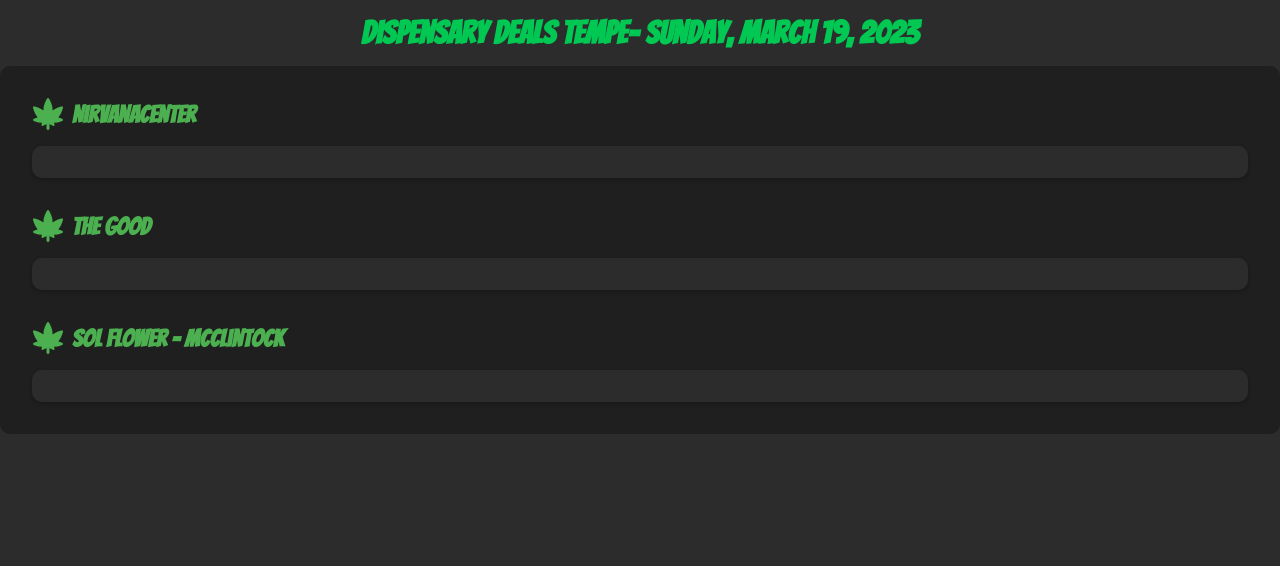
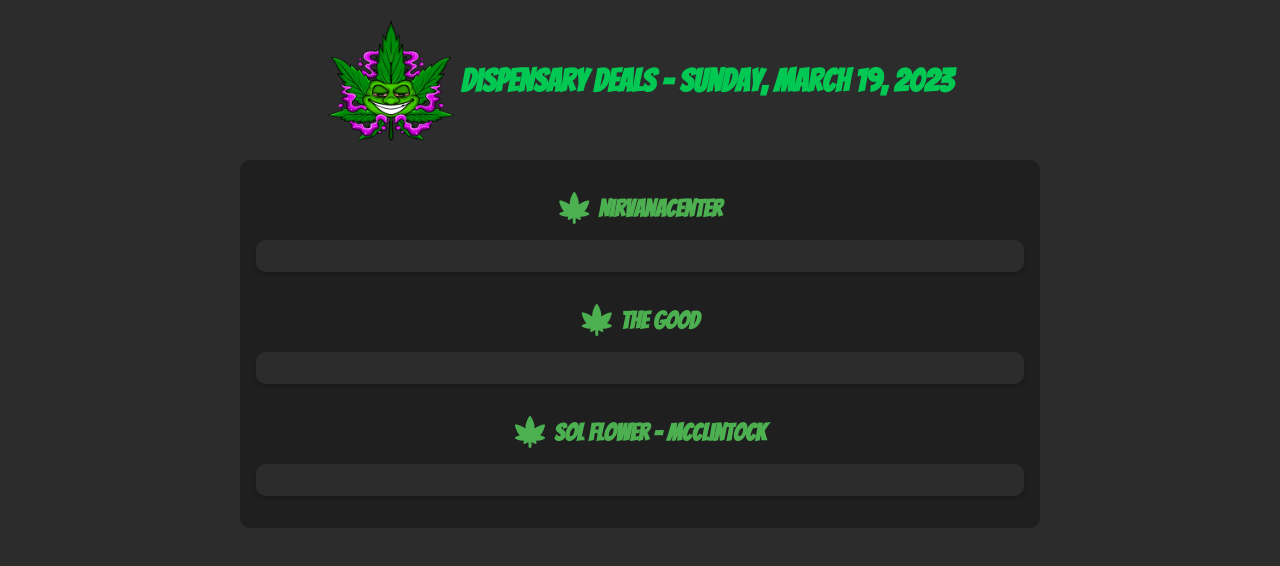
Before and after one commit to benw16/benw16.github.io, a plain HTML site: page index.html in a window 1280 px wide. Drawn offline with Linux system fonts and the light colour scheme; no server answers.

Commit message:
Update style

```diff
--- a/index.html
+++ b/index.html
@@ -7,7 +7,7 @@
     <title>Weed Deals</title>
 </head>
 <body>
-    <h1 class="title">Dispensary Deals Tempe- <span id="current-date"></span></h1>
+    <h1 class="title"><img src="images/title_icon_1.png"/> Dispensary Deals - <span id="current-date"></span></h1>
     <div class="dispensaries">
         <div class="dispensary">
             <h2 class="dispensary-title"><i class="fas fa-cannabis"></i> NirvanaCenter</h2>
--- a/styles.css
+++ b/styles.css
@@ -13,7 +13,13 @@
   color: #fff;
   font-family: 'Montserrat', sans-serif;
 }
+.title img {
+  width: 10%; /* adjust to desired size */
+  height: 10%; /* adjust to desired size */
+  display: inline-block;
+  vertical-align: middle;
 
+}
 .title {
   font-size: 2rem;
   color: #00C853;
@@ -23,17 +29,13 @@
 }
 
 .dispensaries {
-  /*display: grid;
-  grid-template-columns: repeat(auto-fit, minmax(300px, 1fr));
-  grid-gap: 1rem;
-  padding: 1rem;
-  */
   display: flex;
   flex-direction: column;
   background-color: #1f1f1f;
-  padding: 1rem;
+  padding: 1rem 0;
   border-radius: 10px;
-  margin-bottom: 1rem;
+  margin: 1rem auto;
+  max-width: 800px;
 }
 
 .dispensary {
@@ -46,10 +48,10 @@
   display: flex;
   color: #4CAF50;
   align-items: center;
+  justify-content: center;
   font-size: 1.5rem;
   margin-bottom: 1rem;
   font-family: 'Bangers', cursive;
-
 }
 
 .dispensary-title i {
@@ -69,6 +71,7 @@
   padding: 1rem;
   border-radius: 10px;
   box-shadow: 0px 2px 4px rgba(0, 0, 0, 0.2);
+  text-align: center;
 }
 
 .dispensary-deals ul {
```
Also changed, not shown: images/title_icon_1.png (added).
